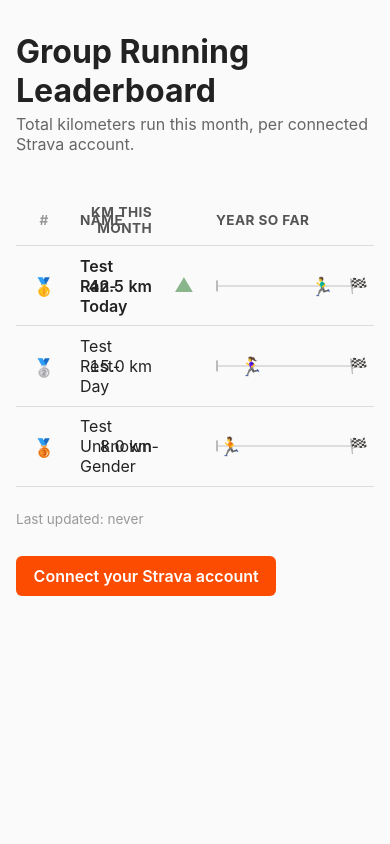
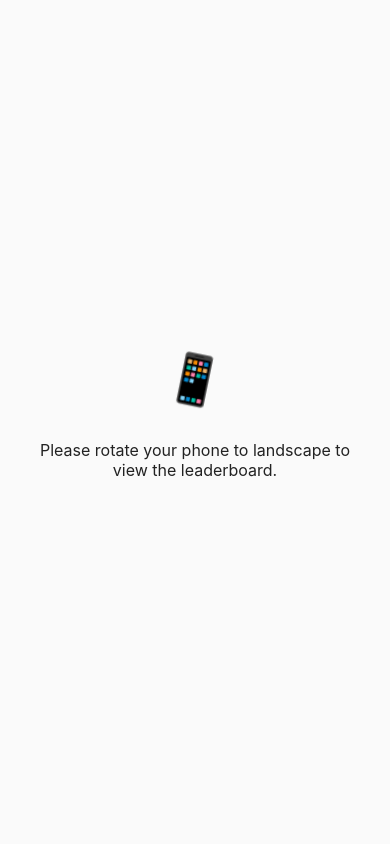
Before and after one commit to archonza/stava-play-1, a Flask app: page / in a window 390 px wide. Run offline with Flask 3, Linux system fonts and the light colour scheme; data that the repository does not hold is empty; parts of the project's set-up code (start-up, migrations or seed data) failed here and were passed over; some libraries are stand-ins or nearby versions.

Commit message:
Add rotate-to-landscape prompt for mobile portrait view
The leaderboard table's columns overlap on narrow phone screens in
portrait. Browsers can't force a physical device rotation, so instead
show a full-screen CSS-only overlay (media query, no JS) on phones in
portrait asking the user to rotate; it disappears automatically once
the device is turned to landscape.

Co-Authored-By: Claude Sonnet 5 <noreply@anthropic.com>

```diff
--- a/app/templates/base.html
+++ b/app/templates/base.html
@@ -87,9 +87,38 @@
     .flash-error { background: #fde2e2; color: #a12525; }
     .empty-state { color: #666; margin-top: 1.5rem; }
     .last-updated { color: #999; font-size: 0.85rem; margin-top: 1.5rem; }
+    .rotate-prompt { display: none; }
+    @media screen and (max-width: 600px) and (orientation: portrait) {
+      .rotate-prompt {
+        position: fixed;
+        inset: 0;
+        z-index: 1000;
+        display: flex;
+        flex-direction: column;
+        align-items: center;
+        justify-content: center;
+        gap: 1rem;
+        padding: 2rem;
+        text-align: center;
+        background: #fafafa;
+        color: #222;
+      }
+      .rotate-icon {
+        font-size: 3rem;
+        animation: rotate-hint 1.6s ease-in-out infinite;
+      }
+      @keyframes rotate-hint {
+        0%, 100% { transform: rotate(0deg); }
+        50% { transform: rotate(90deg); }
+      }
+    }
   </style>
 </head>
 <body>
+  <div class="rotate-prompt" aria-hidden="true">
+    <div class="rotate-icon">📱</div>
+    <p>Please rotate your phone to landscape to view the leaderboard.</p>
+  </div>
   {% with messages = get_flashed_messages(with_categories=true) %}
     {% if messages %}
       {% for category, message in messages %}
```
